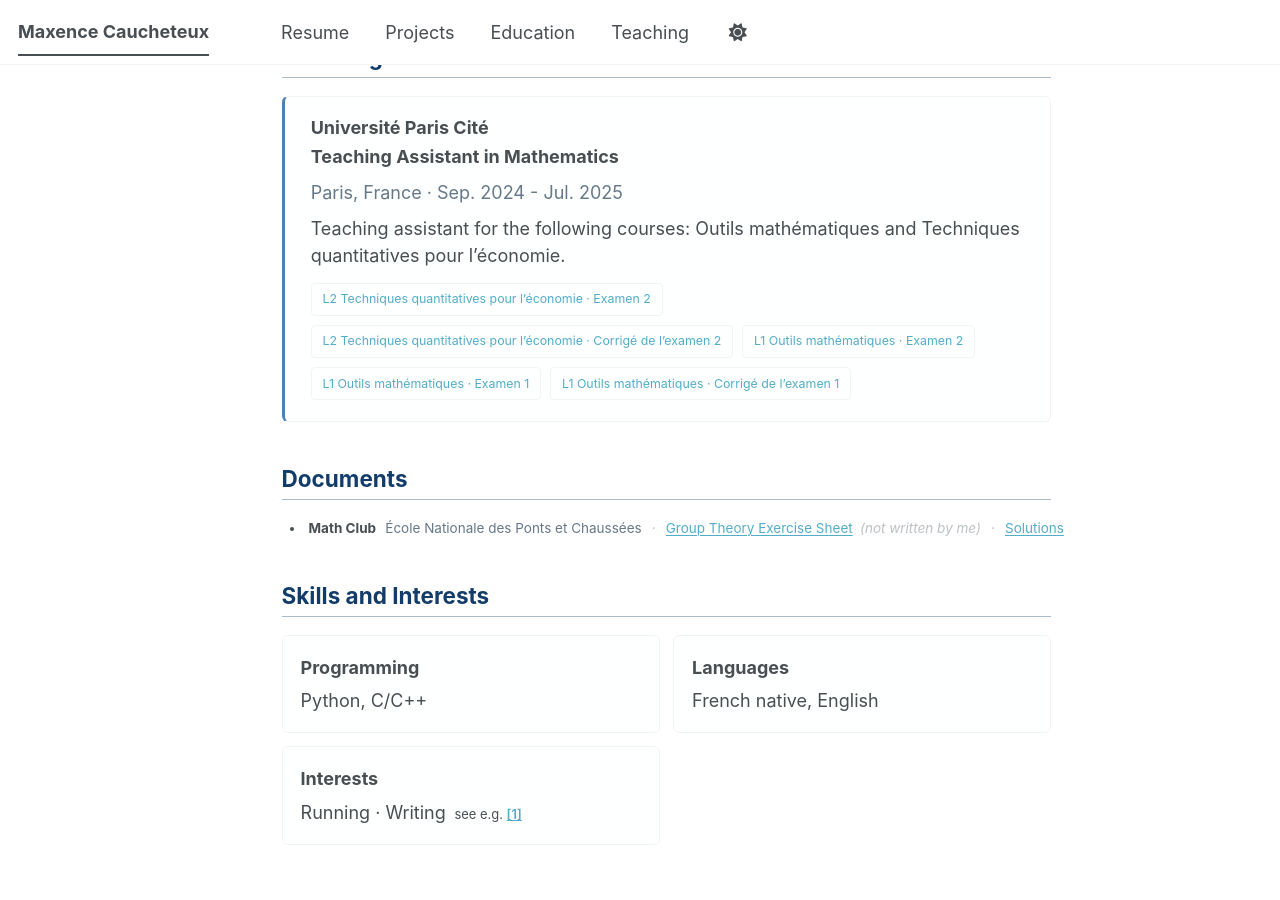
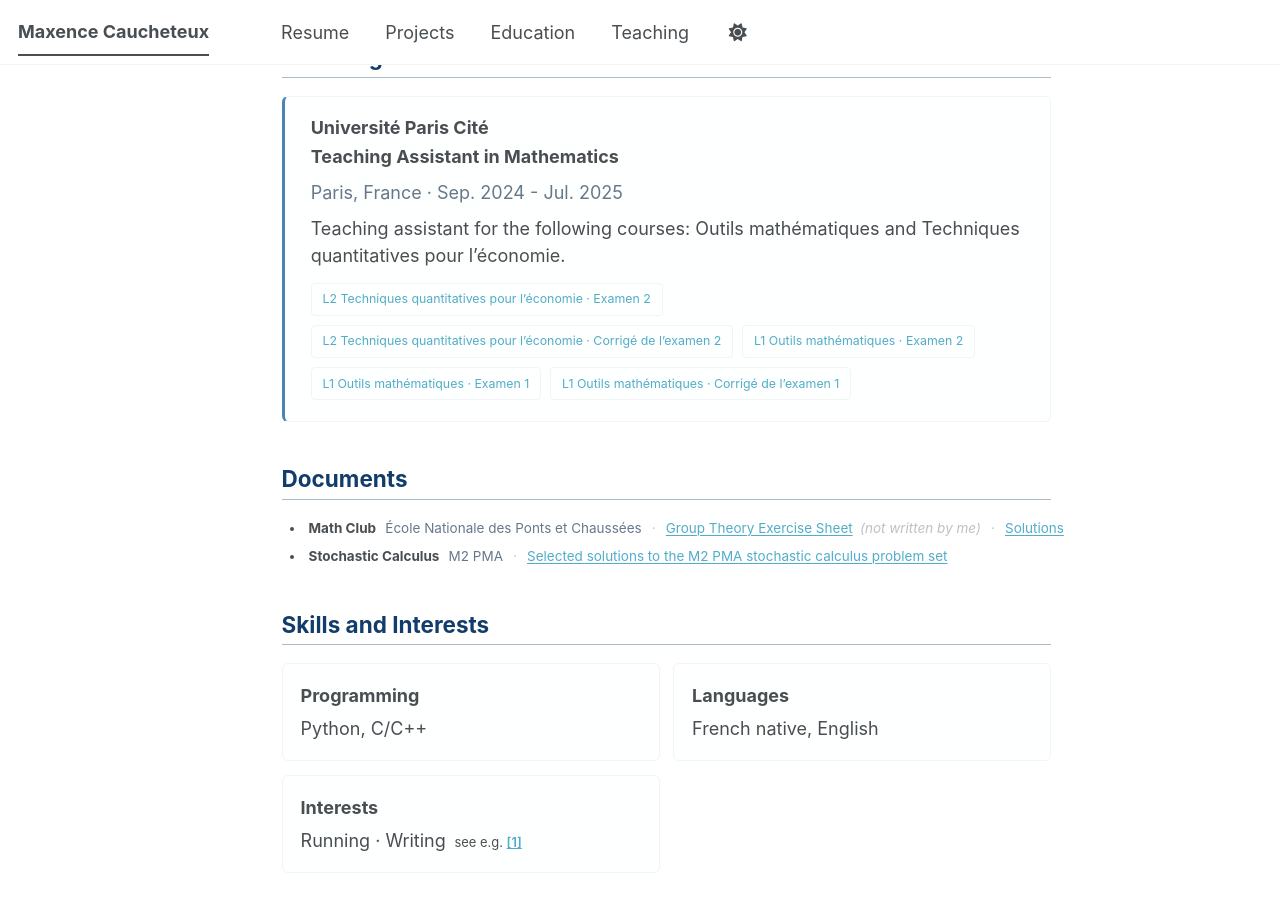
Before and after one commit to maxence2508/maxence2508.github.io, a Jekyll site: the page built from _pages/about.md, in a window 1280 px wide and 900 px high, scrolled down 1876 px. Built offline with Jekyll 4.4.1, drawn with Linux system fonts in a browser that asks for light colours; a style sheet for code colours, icons or effects is not loaded; before the commit the page ends 2748 px from its top, so only the background shows below that.

Commit message:
Add M2 PMA stochastic calculus solutions

```diff
--- a/_pages/about.md
+++ b/_pages/about.md
@@ -119,6 +119,12 @@ redirect_from:
     <span class="document-separator">·</span>
     <a href="/files/GroupTheoryExerciseSheetSolutions.pdf" target="_blank" rel="noopener">Solutions</a>
   </li>
+  <li>
+    <strong>Stochastic Calculus</strong>
+    <span class="document-meta">M2 PMA</span>
+    <span class="document-separator">·</span>
+    <a href="/files/m2-pma-stochastic-calculus-selected-solutions.pdf" target="_blank" rel="noopener">Selected solutions to the M2 PMA stochastic calculus problem set</a>
+  </li>
 </ul>
 
 ## Skills and Interests
```
Also changed, not shown: 1 other file.
